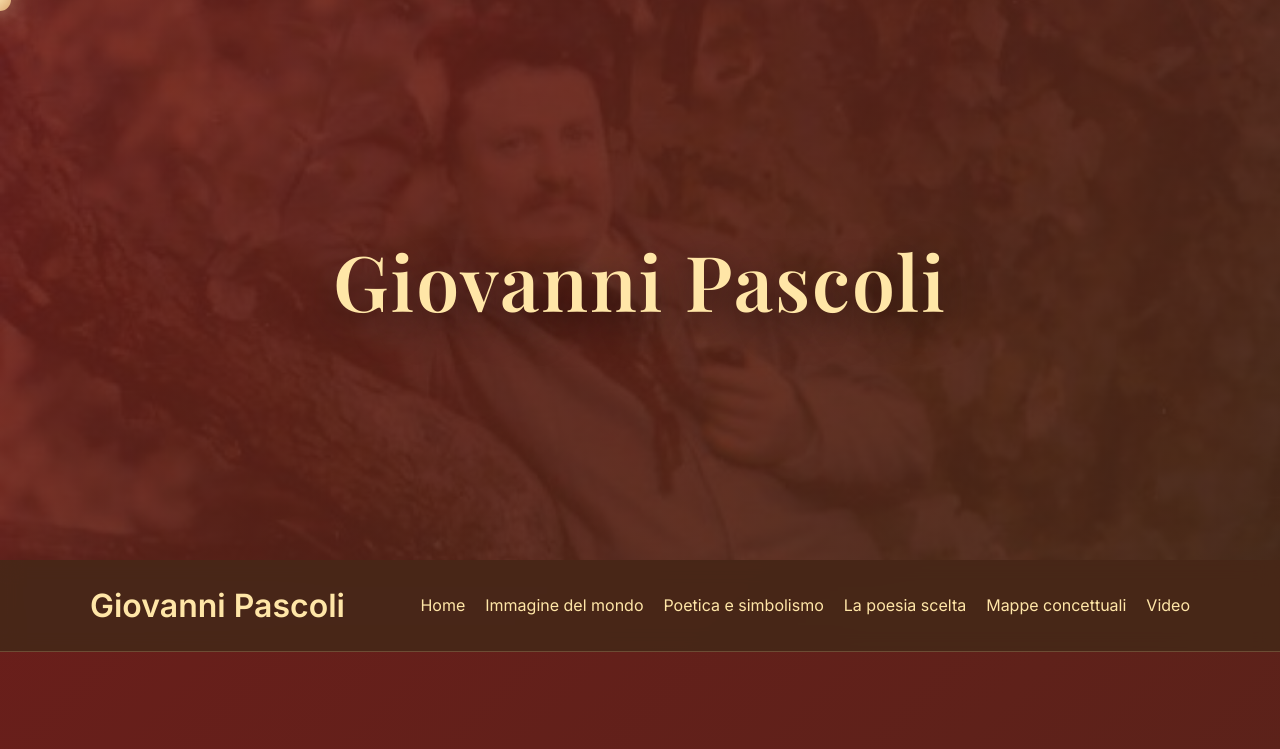
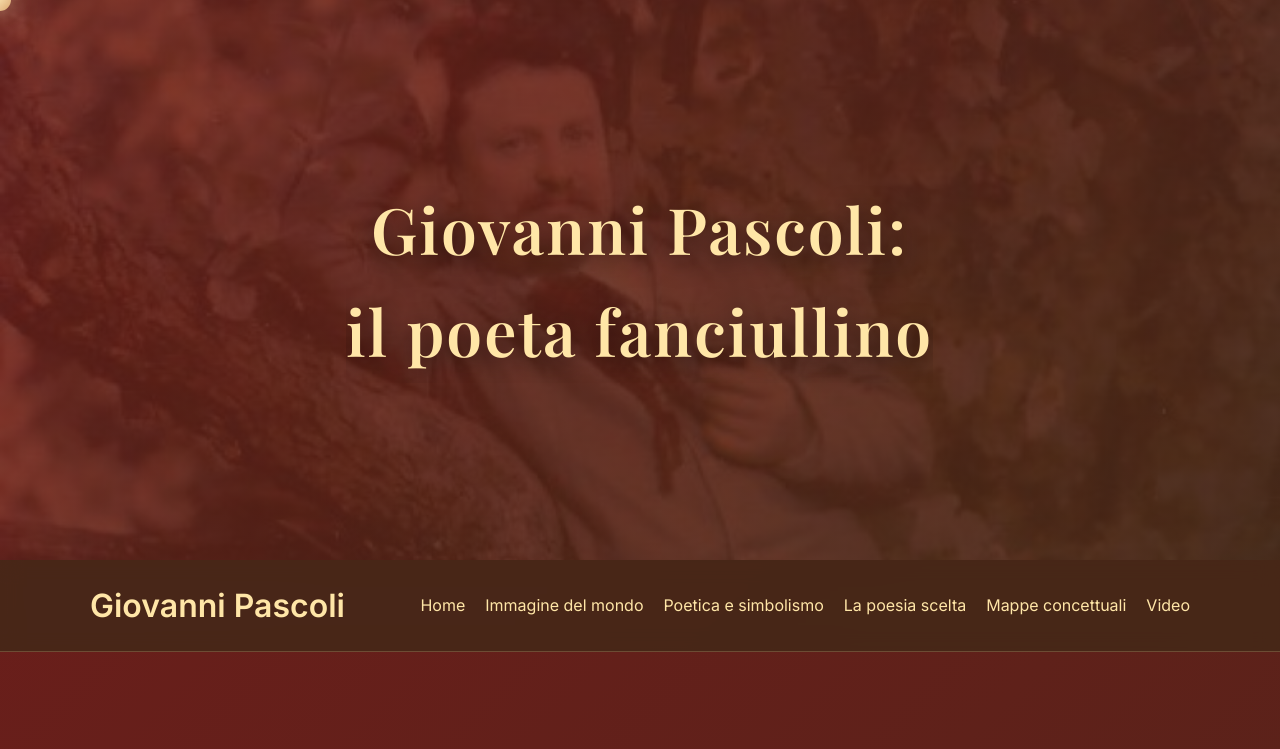
Before and after one commit to Peppegiochi871/Pascoli-Vita-e-Poetica, a plain HTML site: page index.html in a window 1280 px wide. Shown: the top 749 px of the page. Drawn offline with nearby package versions, Linux system fonts and the light colour scheme.

Commit message:
Update index.html

```diff
--- a/index.html
+++ b/index.html
@@ -50,7 +50,7 @@
             position: absolute;
             inset: 0;
             background: url('pascoli-header.jpg') center/cover no-repeat;
-            opacity: 0.5;
+            opacity: 0.65;
             z-index: 0;
         }
 
@@ -66,11 +66,36 @@
             position: relative;
             z-index: 2;
             font-family: 'Playfair Display', serif;
-            font-size: clamp(3rem, 6vw, 5.5rem);
+            font-size: clamp(2.5rem, 5vw, 4.5rem);
             letter-spacing: 2px;
             color: var(--light-apricot);
-            text-shadow: 0 10px 40px rgba(0,0,0,0.7);
+            text-shadow: 0 6px 25px rgba(0,0,0,0.55);
+            display: inline-block;
+            overflow: hidden;
         }
+
+.reveal-mask {
+    display: inline-block;
+    transform: translateY(50px) scale(0.8);
+    opacity: 0;
+    animation: popUp 1.2s cubic-bezier(0.68, -0.55, 0.27, 1.55) forwards;
+}
+
+@keyframes popUp {
+    0% {
+        transform: translateY(50px) scale(0.8);
+        opacity: 0;
+    }
+    70% {
+        transform: translateY(-10px) scale(1.1); /* il "pop" */
+        opacity: 1;
+    }
+    100% {
+        transform: translateY(0) scale(1); /* posizione finale */
+        opacity: 1;
+    }
+}
+
 
         .section {
             padding: 100px 0;
@@ -187,7 +212,10 @@
 <body>
 
     <section class="top-hero">
-        <h1>Giovanni Pascoli</h1>
+        <h1 class="reveal-mask">
+            Giovanni Pascoli:<br>
+            il poeta fanciullino
+        </h1>
     </section>
 
     <div class="cursor-sphere" id="sphere"></div>
```
